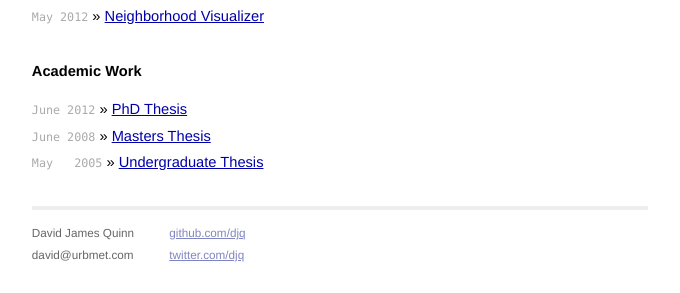
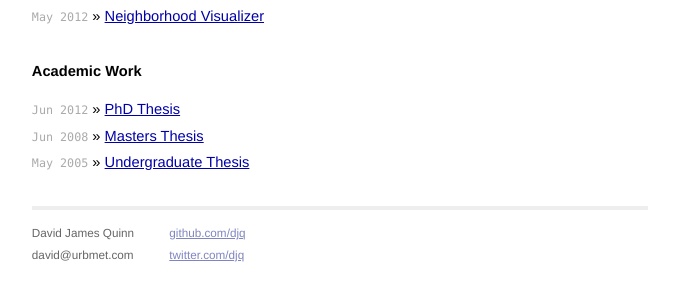
Before and after one commit to djq/djq.github.com, a Jekyll site: the page built from index.html, in a window 1280 px wide. Shown: the part 494-787 px from the top of the page, without its empty margins (300-980 px from the left). Built offline with Jekyll 4.4.1, drawn with Linux system fonts in a browser that asks for light colours; Markdown is read by kramdown in place of the engine named in the settings.

```diff
--- a/index.html
+++ b/index.html
@@ -29,9 +29,9 @@
 
   <h1>Academic Work</h1>
   <ul class="posts">
-    <li><span>June 2012</span> &raquo; <a href="http://djq.me/files/2012_June_Quinn_phd_small.pdf">PhD Thesis</a></li>
-    <li><span>June 2008</span> &raquo; <a href="http://djq.me/files/2008_May_Thesis_DQ.pdf">Masters Thesis</a></li>
-    <li><span>May &nbsp 2005</span> &raquo; <a href="http://djq.me/files/2005_May_JOD_DQ.pdf">Undergraduate Thesis</a></li>
+    <li><span>Jun 2012</span> &raquo; <a href="http://djq.me/files/2012_June_Quinn_phd_small.pdf">PhD Thesis</a></li>
+    <li><span>Jun 2008</span> &raquo; <a href="http://djq.me/files/2008_May_Thesis_DQ.pdf">Masters Thesis</a></li>
+    <li><span>May 2005</span> &raquo; <a href="http://djq.me/files/2005_May_JOD_DQ.pdf">Undergraduate Thesis</a></li>
   </ul>
 
 
```
